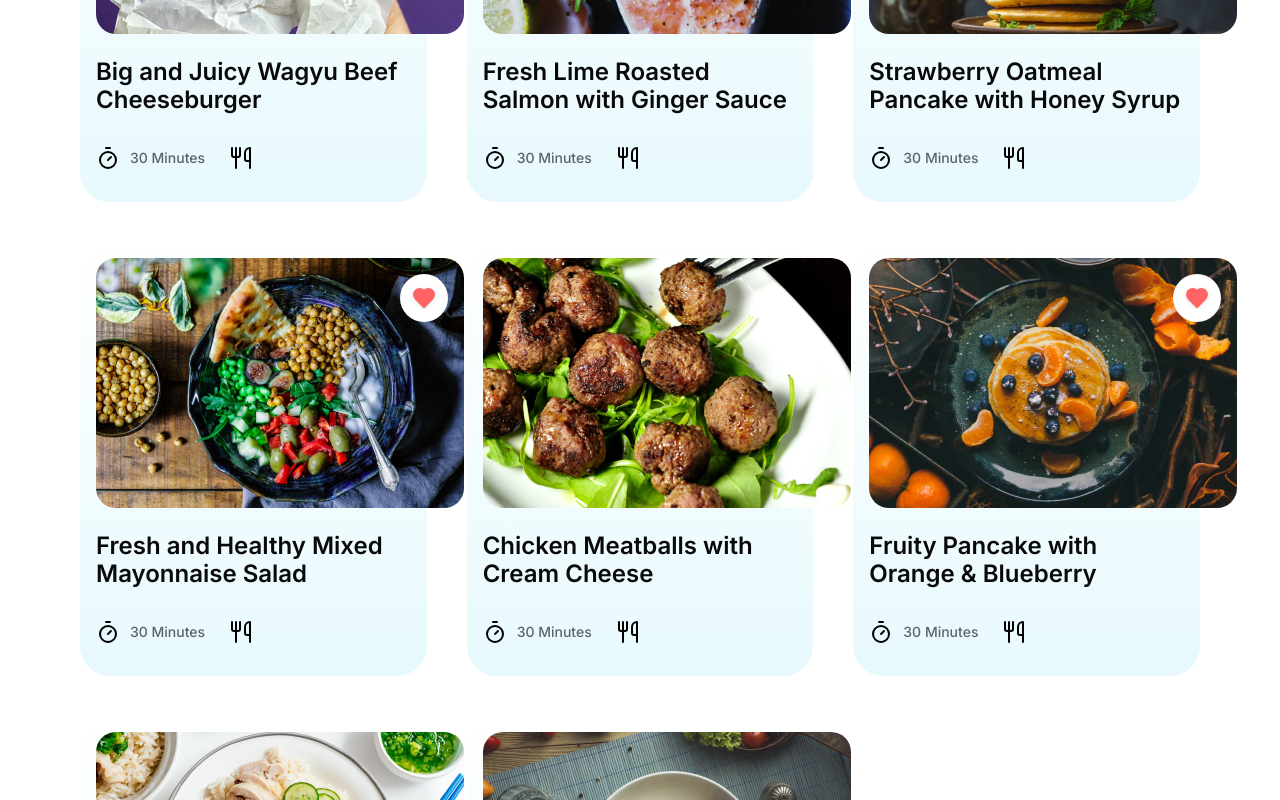
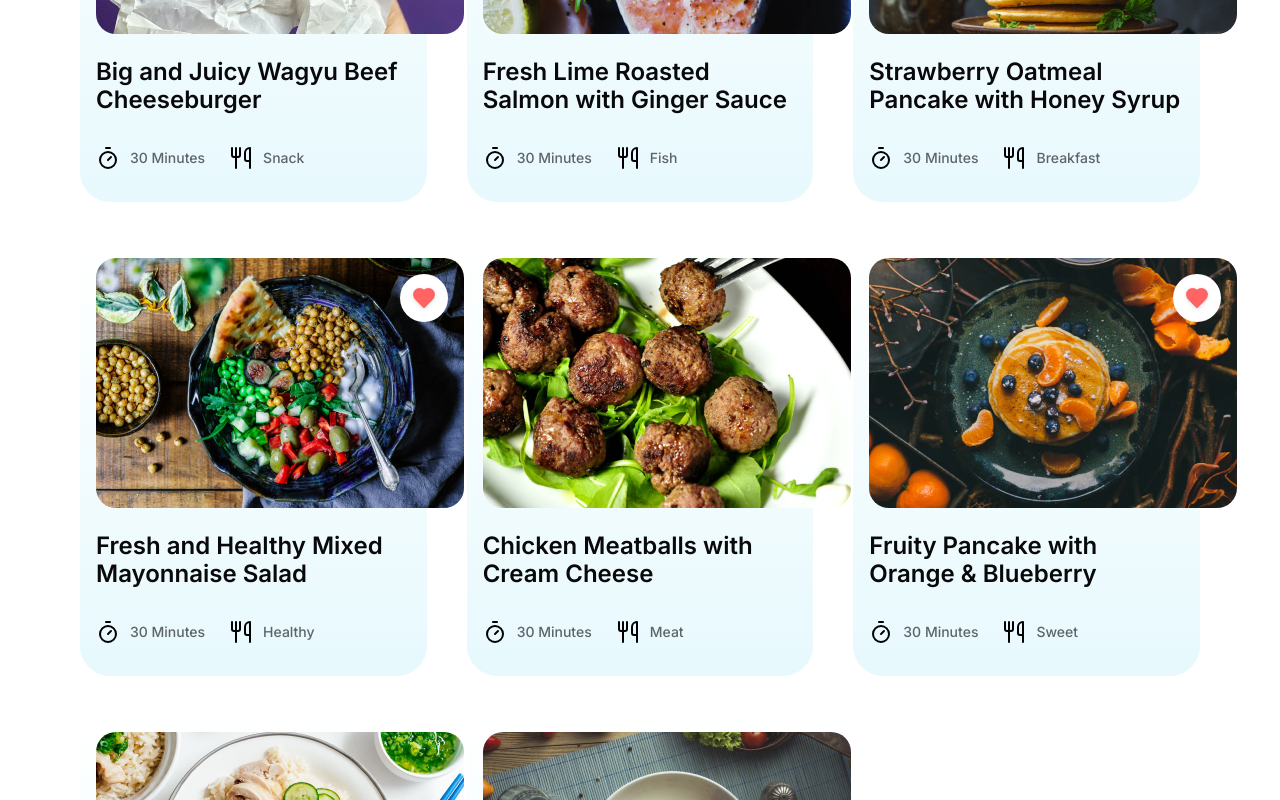
Before and after one commit to chuluq/foodieland, a Next.js app: page / in a window 1280 px wide. Shown: the part 1940-2740 px from the top of the page. Built offline with nearby package versions, Linux system fonts and the light colour scheme.

Commit message:
fix: type error

```diff
--- /dev/null
+++ b/src/components/recipes/badge.tsx
@@ -0,0 +1,24 @@
+import React from "react";
+import { type TRecipe } from "@/types";
+import { Timer, Utensils } from "lucide-react";
+
+type TRecipeBadge = Pick<TRecipe, "timer" | "category">;
+
+export const RecipeBadge = ({ timer, category }: TRecipeBadge) => {
+  return (
+    <div className="flex items-center space-x-6">
+      <div className="flex items-center gap-x-[10px] rounded-2xl bg-transparent py-2">
+        <Timer size={24} color="black" />
+        <p className="text-sm font-medium capitalize text-black/60">
+          {timer} Minutes
+        </p>
+      </div>
+      <div className="flex items-center gap-x-[10px] rounded-2xl bg-transparent py-2">
+        <Utensils size={24} color="black" />
+        <p className="text-sm font-medium capitalize text-black/60">
+          {category}
+        </p>
+      </div>
+    </div>
+  );
+};
--- a/src/components/recipes/card.tsx
+++ /dev/null
@@ -1,44 +0,0 @@
-import Image, { type StaticImageData } from "next/image";
-import { Timer, Utensils } from "lucide-react";
-
-import { LoveCircle } from "@/components/love-circle";
-
-type TRecipeCard = {
-  img: StaticImageData;
-  title: string;
-  timer: number;
-  category: string;
-  isFavorite?: boolean;
-};
-
-export const RecipeCard = ({
-  img,
-  timer,
-  title,
-  category,
-  isFavorite = false,
-}: TRecipeCard) => {
-  return (
-    <div className="max-h-[434px] max-w-[400px] space-y-6 rounded-[30px] bg-gradient-to-b from-[#E7F9FD]/0 to-[#E7F9FD]/100 px-4 pb-8 pt-4">
-      <div className="relative h-[250px] w-[368px] fill-[#C4C4C4]">
-        <Image src={img} alt={title} className="rounded-[20px]" />
-        {isFavorite ? <LoveCircle /> : null}
-      </div>
-      <h3 className="text-2xl font-semibold leading-7">{title}</h3>
-      <div className="flex items-center space-x-6">
-        <div className="flex items-center gap-x-[10px] rounded-2xl bg-transparent py-2">
-          <Timer size={24} color="black" />
-          <p className="text-sm font-medium capitalize text-black/60">
-            {timer} Minutes
-          </p>
-        </div>
-        <div className="flex items-center gap-x-[10px] rounded-2xl bg-transparent py-2">
-          <Utensils size={24} color="black" />
-          <p className="text-sm font-medium capitalize text-black/60">
-            {category}
-          </p>
-        </div>
-      </div>
-    </div>
-  );
-};
--- a/src/components/recipes/index.tsx
+++ b/src/components/recipes/index.tsx
@@ -1,5 +1,9 @@
-import { RecipeCard } from "@/components/recipes/card";
+import Image from "next/image";
+import { type TRecipe } from "@/types";
+
 import { recipes } from "@/config/recipes";
+import { LoveCircle } from "@/components/love-circle";
+import { RecipeBadge } from "@/components/recipes/badge";
 
 export const Recipes = () => {
   return (
@@ -12,15 +16,24 @@ export const Recipes = () => {
         </p>
       </div>
       <div className="grid grid-cols-3 gap-10 px-20">
-        {recipes.map((recipe, index) => (
-          <RecipeCard
+        {recipes.map((recipe: TRecipe, index) => (
+          <div
             key={index}
-            img={recipe.img}
-            timer={recipe.timer}
-            title={recipe.title}
-            category={recipe.category}
-            isFavorite={recipe.isFavorite}
-          />
+            className="max-h-[434px] max-w-[400px] space-y-6 rounded-[30px] bg-gradient-to-b from-[#E7F9FD]/0 to-[#E7F9FD]/100 px-4 pb-8 pt-4"
+          >
+            <div className="relative h-[250px] w-[368px] fill-[#C4C4C4]">
+              <Image
+                src={recipe.img}
+                alt={recipe.title}
+                className="rounded-[20px]"
+                width={368}
+                height={250}
+              />
+              {recipe.isFavorite ? <LoveCircle /> : null}
+            </div>
+            <h3 className="text-2xl font-semibold leading-7">{recipe.title}</h3>
+            <RecipeBadge timer={recipe.timer} category={recipe.category} />
+          </div>
         ))}
       </div>
     </div>
--- a/src/config/recipes.ts
+++ b/src/config/recipes.ts
@@ -1,69 +1,69 @@
-import { type Recipe, RecipeCategory } from "@/types";
+import { type TRecipe } from "@/types";
 
 import burger from "@/assets/images/burger.png";
+import meatballs from "@/assets/images/chicken-meatballs.png";
+import pasta from "@/assets/images/chicken-pasta.png";
+import chickenRice from "@/assets/images/chicken-rice.png";
+import pancake from "@/assets/images/pancake.png";
+import salad from "@/assets/images/salad.png";
 import salmon from "@/assets/images/salmon.png";
 import strawberry from "@/assets/images/strawberry.png";
-import salad from "@/assets/images/salad.png";
-import meatballs from "@/assets/images/chicken-meatballs.png";
-import pancake from "@/assets/images/pancake.png";
-import chickenRice from "@/assets/images/chicken-rice.png";
-import pasta from "@/assets/images/chicken-pasta.png";
 
-export const recipes: Recipe[] = [
+export const recipes: TRecipe[] = [
   {
     img: burger,
     title: "Big and Juicy Wagyu Beef Cheeseburger",
     timer: 30,
-    category: RecipeCategory["Snack"],
+    category: "Snack",
     isFavorite: true,
   },
   {
     img: salmon,
     title: "Fresh Lime Roasted Salmon with Ginger Sauce",
     timer: 30,
-    category: RecipeCategory["Fish"],
+    category: "Fish",
     isFavorite: false,
   },
   {
     img: strawberry,
     title: "Strawberry Oatmeal Pancake with Honey Syrup",
     timer: 30,
-    category: RecipeCategory["Breakfast"],
+    category: "Breakfast",
     isFavorite: false,
   },
   {
     img: salad,
     title: "Fresh and Healthy Mixed Mayonnaise Salad",
     timer: 30,
-    category: RecipeCategory["Healthy"],
+    category: "Healthy",
     isFavorite: true,
   },
   {
     img: meatballs,
     title: "Chicken Meatballs with Cream Cheese",
     timer: 30,
-    category: RecipeCategory["Meat"],
+    category: "Meat",
     isFavorite: false,
   },
   {
     img: pancake,
     title: "Fruity Pancake with Orange & Blueberry",
     timer: 30,
-    category: RecipeCategory["Sweet"],
+    category: "Sweet",
     isFavorite: true,
   },
   {
     img: chickenRice,
     title: "The Best Easy One Pot Chicken and Rice",
     timer: 30,
-    category: RecipeCategory["Snack"],
+    category: "Snack",
     isFavorite: false,
   },
   {
     img: pasta,
     title: "The Creamiest Creamy Chicken and Bacon Pasta",
     timer: 30,
-    category: RecipeCategory["Noodles"],
+    category: "Noodles",
     isFavorite: false,
   },
 ];
```
Also changed, not shown: src/types/index.d.ts (+11 -12 lines), src/lib/constants.ts (added).
